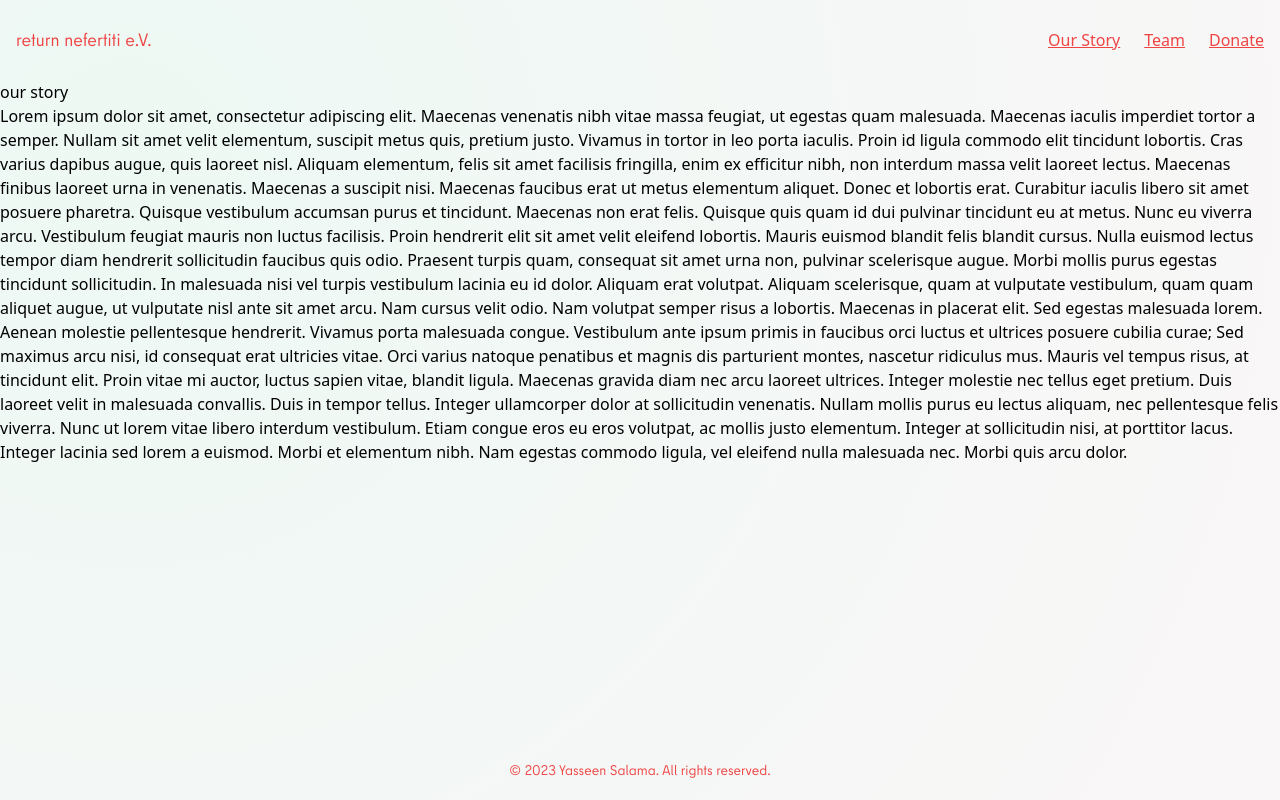
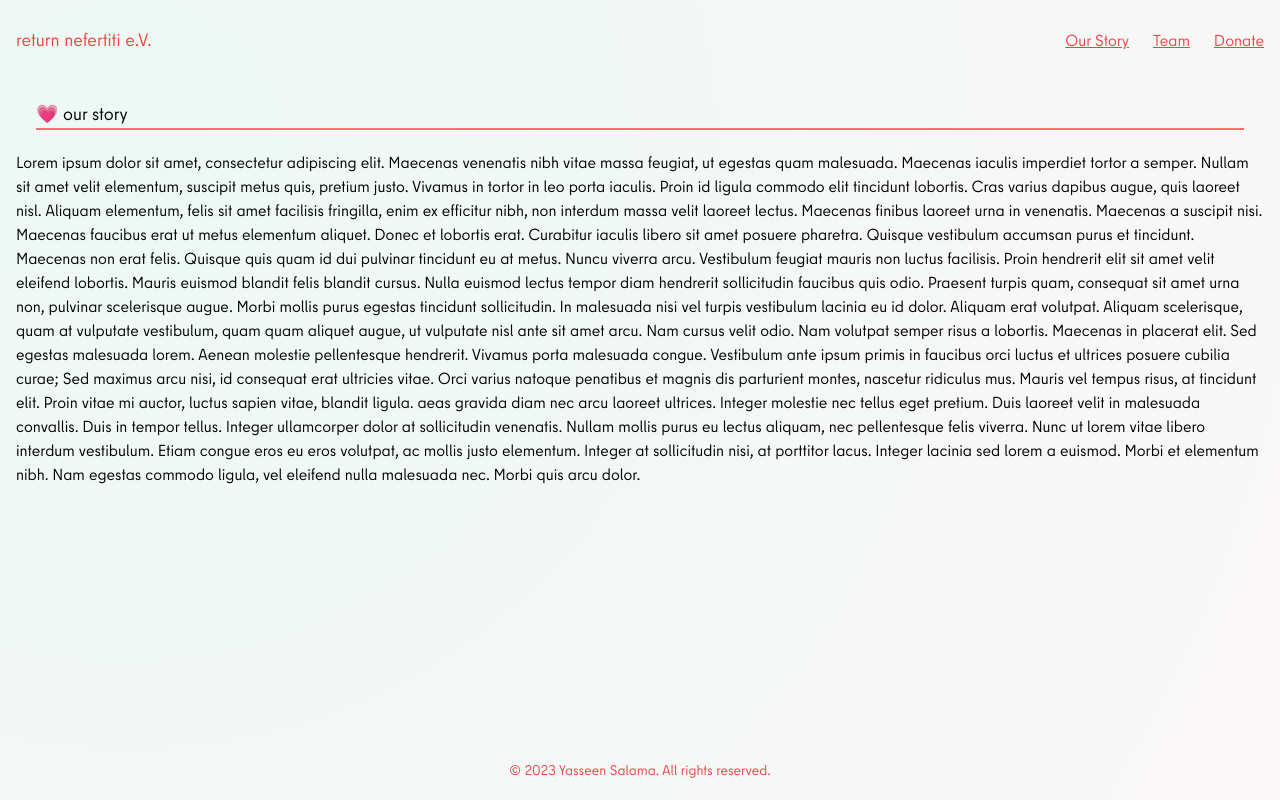
Before and after one commit to yasseen-salama/return-nefertiti, a Next.js app: page /our-story in a window 1280 px wide. Built offline with nearby package versions, Linux system fonts and the light colour scheme.

Commit message:
adjust landing page, 3d obj size, our story page

```diff
--- a/app/layout.tsx
+++ b/app/layout.tsx
@@ -12,7 +12,7 @@ export default function RootLayout({
       <body>
       <div className="flex flex-col h-screen">
             <Navigation />
-            <main>{children}</main>
+            <main className="flex-grow overflow-hidden">{children}</main>
             <Footer/>
         </div>
       </body>
--- a/app/our-story/page.tsx
+++ b/app/our-story/page.tsx
@@ -1,18 +1,15 @@
 export default function OurStory() {
-    return <div>
-      <h1>
-        our story
+    return <div className="w-full h-20 bg-transparent sticky top-0">
+        <div className="container mx-auto px-4 h-full">
+          <h1 className="border-b-2 border-red-400 m-5 text-lg font-custom1">
+            💗 our story
           </h1>
-    <p>
+          <p className="font-custom1">
           Lorem ipsum dolor sit amet, consectetur adipiscing elit. Maecenas venenatis nibh vitae massa feugiat, ut egestas quam malesuada. Maecenas iaculis imperdiet tortor a semper. Nullam sit amet velit elementum, suscipit metus quis, pretium justo. Vivamus in tortor in leo porta iaculis. Proin id ligula commodo elit tincidunt lobortis. Cras varius dapibus augue, quis laoreet nisl. Aliquam elementum, felis sit amet facilisis fringilla, enim ex efficitur nibh, non interdum massa velit laoreet lectus.
-
           Maecenas finibus laoreet urna in venenatis. Maecenas a suscipit nisi. Maecenas faucibus erat ut metus elementum aliquet. Donec et lobortis erat. Curabitur iaculis libero sit amet posuere pharetra. Quisque vestibulum accumsan purus et tincidunt. Maecenas non erat felis. Quisque quis quam id dui pulvinar tincidunt eu at metus.
-
-Nunc eu viverra arcu. Vestibulum feugiat mauris non luctus facilisis. Proin hendrerit elit sit amet velit eleifend lobortis. Mauris euismod blandit felis blandit cursus. Nulla euismod lectus tempor diam hendrerit sollicitudin faucibus quis odio. Praesent turpis quam, consequat sit amet urna non, pulvinar scelerisque augue. Morbi mollis purus egestas tincidunt sollicitudin. In malesuada nisi vel turpis vestibulum lacinia eu id dolor. Aliquam erat volutpat. Aliquam scelerisque, quam at vulputate vestibulum, quam quam aliquet augue, ut vulputate nisl ante sit amet arcu. Nam cursus velit odio. Nam volutpat semper risus a lobortis.
-
+          Nuncu viverra arcu. Vestibulum feugiat mauris non luctus facilisis. Proin hendrerit elit sit amet velit eleifend lobortis. Mauris euismod blandit felis blandit cursus. Nulla euismod lectus tempor diam hendrerit sollicitudin faucibus quis odio. Praesent turpis quam, consequat sit amet urna non, pulvinar scelerisque augue. Morbi mollis purus egestas tincidunt sollicitudin. In malesuada nisi vel turpis vestibulum lacinia eu id dolor. Aliquam erat volutpat. Aliquam scelerisque, quam at vulputate vestibulum, quam quam aliquet augue, ut vulputate nisl ante sit amet arcu. Nam cursus velit odio. Nam volutpat semper risus a lobortis.
           Maecenas in placerat elit. Sed egestas malesuada lorem. Aenean molestie pellentesque hendrerit. Vivamus porta malesuada congue. Vestibulum ante ipsum primis in faucibus orci luctus et ultrices posuere cubilia curae; Sed maximus arcu nisi, id consequat erat ultricies vitae. Orci varius natoque penatibus et magnis dis parturient montes, nascetur ridiculus mus. Mauris vel tempus risus, at tincidunt elit. Proin vitae mi auctor, luctus sapien vitae, blandit ligula.
-
-Maecenas gravida diam nec arcu laoreet ultrices. Integer molestie nec tellus eget pretium. Duis laoreet velit in malesuada convallis. Duis in tempor tellus. Integer ullamcorper dolor at sollicitudin venenatis. Nullam mollis purus eu lectus aliquam, nec pellentesque felis viverra. Nunc ut lorem vitae libero interdum vestibulum. Etiam congue eros eu eros volutpat, ac mollis justo elementum. Integer at sollicitudin nisi, at porttitor lacus. Integer lacinia sed lorem a euismod. Morbi et elementum nibh. Nam egestas commodo ligula, vel eleifend nulla malesuada nec. Morbi quis arcu dolor.
+          aeas gravida diam nec arcu laoreet ultrices. Integer molestie nec tellus eget pretium. Duis laoreet velit in malesuada convallis. Duis in tempor tellus. Integer ullamcorper dolor at sollicitudin venenatis. Nullam mollis purus eu lectus aliquam, nec pellentesque felis viverra. Nunc ut lorem vitae libero interdum vestibulum. Etiam congue eros eu eros volutpat, ac mollis justo elementum. Integer at sollicitudin nisi, at porttitor lacus. Integer lacinia sed lorem a euismod. Morbi et elementum nibh. Nam egestas commodo ligula, vel eleifend nulla malesuada nec. Morbi quis arcu dolor.
           </p>
         </div>
-  }
+      </div>  }
--- a/app/page.tsx
+++ b/app/page.tsx
@@ -18,9 +18,14 @@ const Nefertiti = dynamic(() => import('../components/Nefertiti'), {
 
 export default function Home() {
   return (
-    <div>
-      <Nefertiti />
+    <div className="flex w-screen h-screen">
+      <div className="w-1/2 h-full flex justify-center items-center text-red-500 text-xl font-custom1">
+        <p>This is Nefertiti, the Queen of Egypt.<br /> Her bust was found on 6 December 1912 in Tel El Amarna.<br/>
+        She was taken in 1913 to Berlin.</p>
+      </div>
+      <div className="w-1/2 h-full flex justify-center items-start">
+        <Nefertiti />
+      </div>
     </div>
-
-  )
+  );
 }
--- a/components/Nefertiti/index.tsx
+++ b/components/Nefertiti/index.tsx
@@ -52,7 +52,7 @@ const Nefertiti: React.FC = () => {
       const scale = scH * 0.08 + 4;
      // Changing to PerspectiveCamera
      const camera = new THREE.PerspectiveCamera(45, scW / scH, 0.01, 1000);
-     camera.position.set(0, 5, 10); // Set the camera a bit far from the origin
+     camera.position.set(0, 7, 10); // Set the camera a bit far from the origin
      camera.lookAt(target);
      setCamera(camera);
 
@@ -74,11 +74,11 @@ const Nefertiti: React.FC = () => {
            const size = box.getSize(new THREE.Vector3());
            const center = box.getCenter(new THREE.Vector3());
 
-           const desiredSize = 12; // adjust scale value
+           const desiredSize = 13; // adjust scale value
            const scaleFactor = desiredSize / Math.max(size.x, size.y, size.z);
            obj.scale.set(scaleFactor, scaleFactor, scaleFactor);
 
-           obj.position.set(-center.x * scaleFactor, -center.y * scaleFactor, -center.z * scaleFactor);
+           obj.position.set(-center.x * scaleFactor , -center.y * scaleFactor + 1.2 , -center.z * scaleFactor);
 
            // ajdust camera's position
            const distance = desiredSize * 2; // adjust multiplyer value
@@ -86,7 +86,6 @@ const Nefertiti: React.FC = () => {
            camera.position.copy(direction);
            animate();
            setLoading(false);
-           console.log('GLTF model loaded:', obj);
         })
         .catch(error => {
           console.error('Error loading GLTF model:', error);
@@ -103,7 +102,7 @@ const Nefertiti: React.FC = () => {
           const p = initialCameraPosition;
           const rotSpeed = -easeOutCirc(frame / 120) * Math.PI * 20;
 
-          camera.position.y = 10;
+          camera.position.y = 5;
           camera.position.x = p.x * Math.cos(rotSpeed) + p.z * Math.sin(rotSpeed);
           camera.position.z = p.z * Math.cos(rotSpeed) - p.x * Math.sin(rotSpeed);
           camera.lookAt(target);
@@ -132,13 +131,11 @@ const Nefertiti: React.FC = () => {
 
   return (
     <Container>
-      <div>
         <BodyModel ref={refBody}></BodyModel>
         {loading ?
         <LoaderContainer>
           <SyncLoader color="#ff0000" size={10} />
         </LoaderContainer> : null }
-      </div>
     </Container>
   );
 };
--- a/components/Nefertiti/styles.ts
+++ b/components/Nefertiti/styles.ts
@@ -1,15 +1,13 @@
 import styled from 'styled-components';
 
 const Container = styled.div`
-  position: relative;
-  width: 100vw;
-  color: #fff;
-  height: calc(100vh - 60px - 50px); /* 50px is the height of the footer */
+  display: flex;  // Set to flex
+  width: 100%;    // Take up full width of its parent
+  height: 100%;   // Take up full height of its parent
 `;
 
 const BodyModel = styled.div`
-  position: absolute;
-  inset: 0;
+  flex: 1;        // Take up available space
   cursor: pointer;
   background-color: transparent;
 `;
--- a/components/navigation/navbar/index.tsx
+++ b/components/navigation/navbar/index.tsx
@@ -10,7 +10,7 @@ const Navbar = ({ toggle }: { toggle: () => void }) => {
           <div className="flex justify-between items-center h-full">
           <Logo />
 
-            <ul className="ml-auto hidden md:flex gap-x-6 text-red-500 text-base ">
+            <ul className="ml-auto hidden md:flex gap-x-6 text-red-500 text-base font-custom1 ">
               <li>
                 <Link href="/our-story">
                   <p><u>Our Story</u></p>
```
Lines whose indentation alone changed are shown as unchanged.
